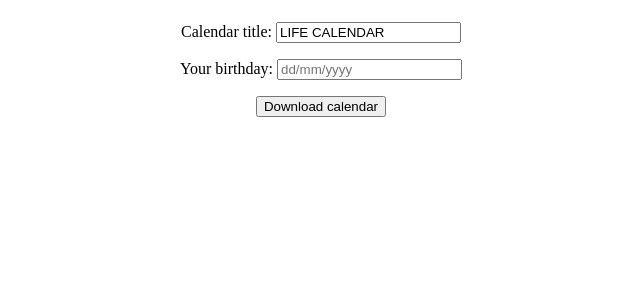
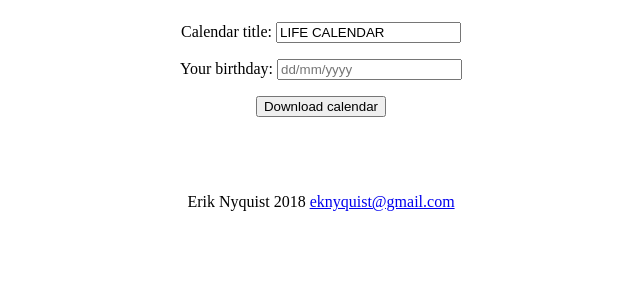
Before and after one commit to eriknyquist/personal-site, a Django app: page /main/ in a window 1280 px wide. Shown: the part 516-800 px from the top of the page, without its empty margins (319-959 px from the left). Run offline with Django 3.2, Linux system fonts and the light colour scheme.

Commit message:
Add footer to template

```diff
--- a/templates/calendar.html
+++ b/templates/calendar.html
@@ -57,4 +57,10 @@
             <input type="submit" value="Download calendar"/>
         </form>
     </div>
+
+	<div style="text-align:center;margin-top:2cm">
+	<footer>
+		<p>Erik Nyquist 2018 <a href="mailto:eknyquist@gmail.com">eknyquist@gmail.com</p>
+	</footer>
+	</div>
 </div>
```
